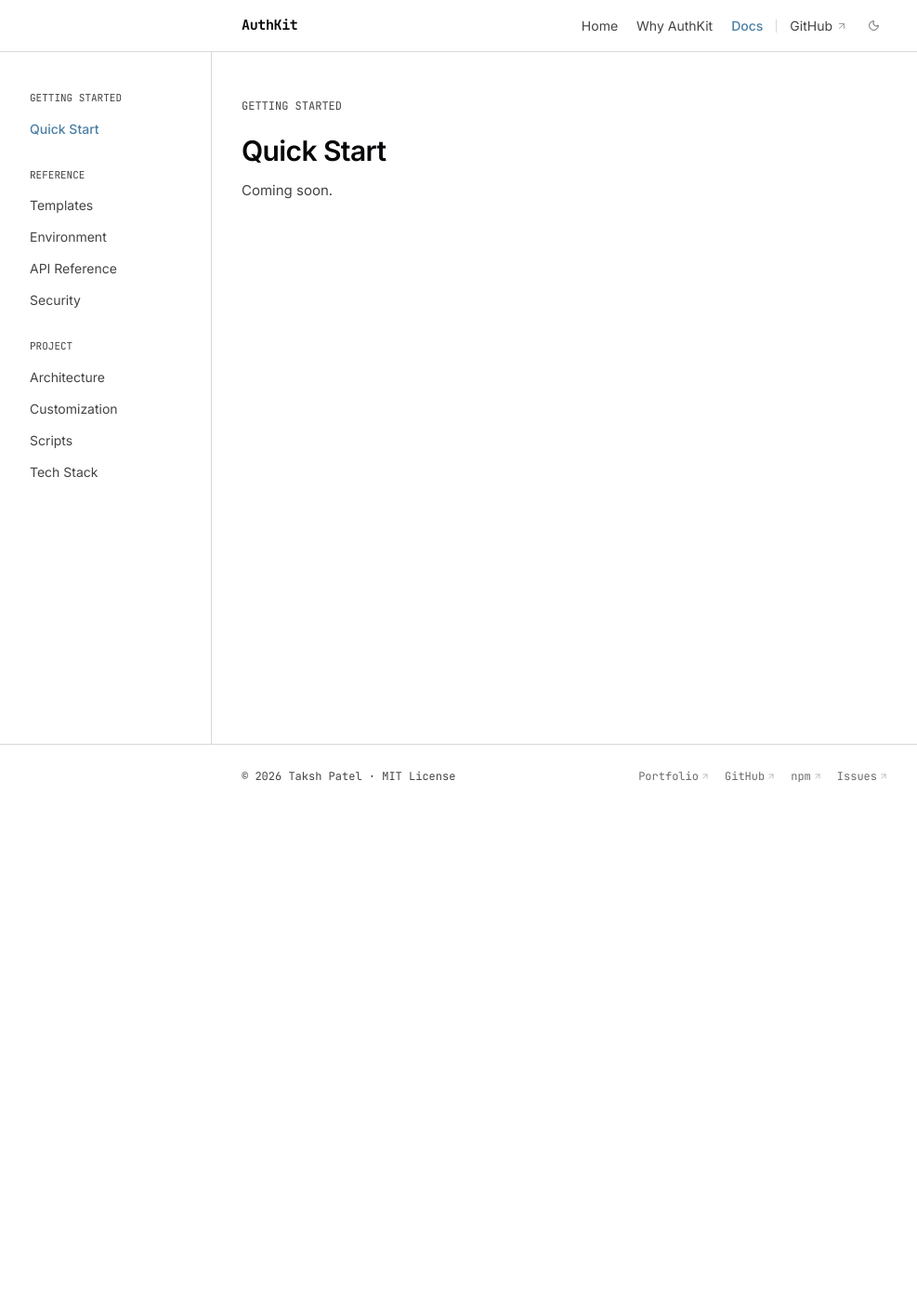
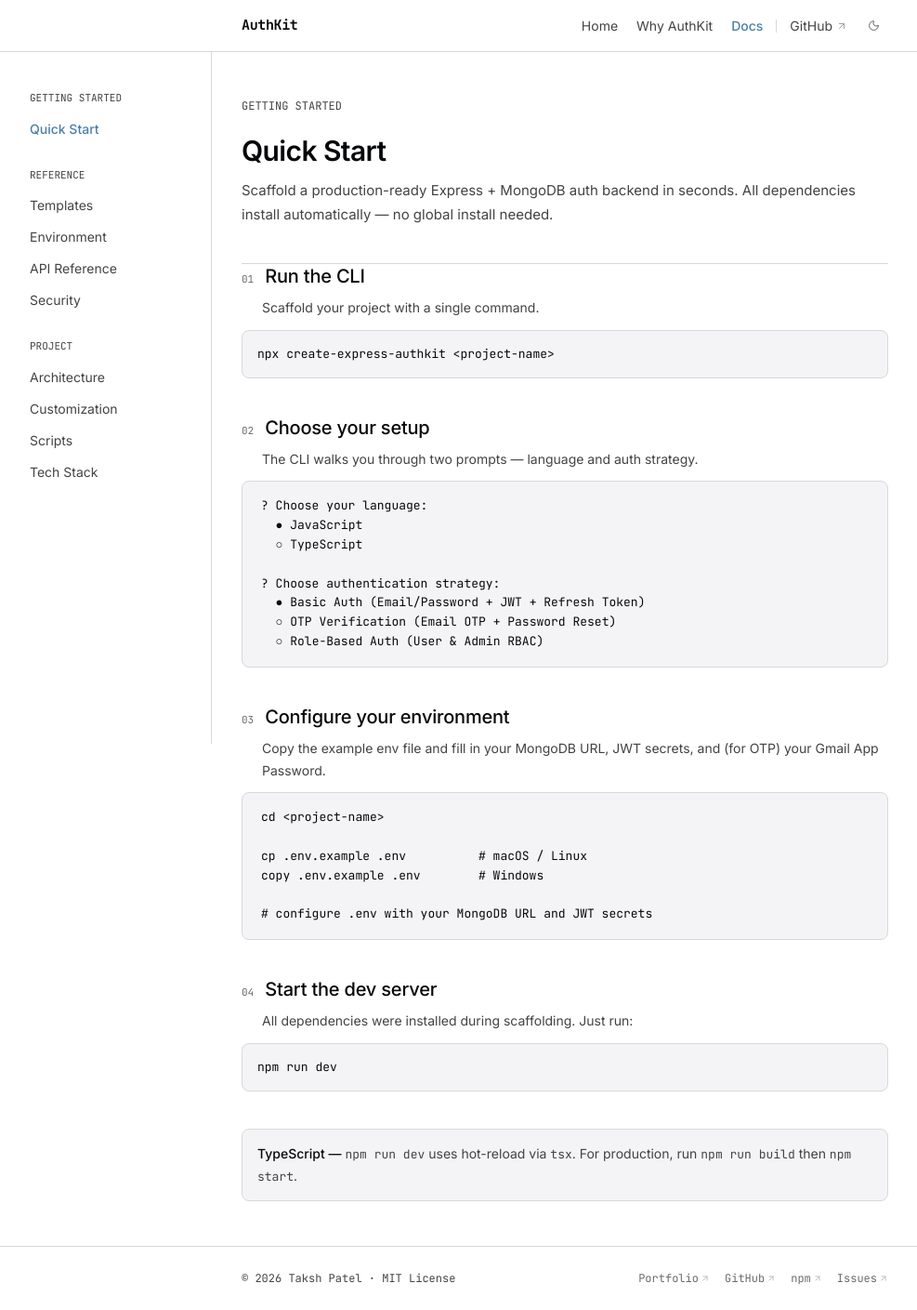
Before and after one commit to TakshPatel02/Authkit-docs, a Next.js app: page /docs in a window 1280 px wide. Shown: the whole page at 93% size, without its empty margins (32-1019 px from the left). Before the commit the page ends 869 px from the top, so only its background shows below. Built offline with nearby package versions, Linux system fonts and the light colour scheme; no server answers.

Commit message:
feat: build Quick Start docs page and fix inline code box styling

```diff
--- a/app/docs/layout.tsx
+++ b/app/docs/layout.tsx
@@ -27,13 +27,10 @@
 
       {/*
         Content — uses the exact same .container as the navbar.
-        Fixed height, independently scrollable.
-        Sidebar doesn't affect this at all since it's fixed/out of flow.
+        Normal page flow — browser handles scrolling (one scrollbar only).
+        Sidebar stays fixed via position:fixed above.
       */}
-      <div
-        className="container overflow-y-auto"
-        style={{ height: "calc(100vh - var(--docs-header-height))" }}
-      >
+      <div className="container">
         <div className="py-12">
           {children}
         </div>
--- a/app/docs/page.tsx
+++ b/app/docs/page.tsx
@@ -1,22 +1,113 @@
 import type { Metadata } from "next";
+import CopyButton from "@/components/copy-button";
 
 export const metadata: Metadata = {
   title: "Quick Start - AuthKit Docs",
-  description: "Get up and running with AuthKit in seconds.",
+  description:
+    "Get up and running with AuthKit in seconds. Scaffold a production-ready Express + MongoDB auth backend with one command.",
 };
 
 export default function DocsPage() {
   return (
     <div>
+
+      {/* ── Header ── */}
       <p className="font-mono text-xs text-text-muted tracking-widest uppercase mb-5">
         getting started
       </p>
       <h1 className="text-[1.5rem] font-semibold tracking-tight leading-tight text-text-primary mb-3">
         Quick Start
       </h1>
-      <p className="text-[0.9375rem] text-text-secondary leading-[1.75]">
-        Coming soon.
+      <p className="text-[0.9375rem] text-text-secondary leading-[1.75] mb-10">
+        Scaffold a production-ready Express + MongoDB auth backend in seconds.
+        All dependencies install automatically — no global install needed.
       </p>
+
+      <hr className="divider mb-10" />
+
+      {/* ── Step 01 — Install ── */}
+      <div className="mb-10">
+        <div className="flex items-baseline gap-3 mb-2">
+          <span className="font-mono text-[0.6875rem] text-text-muted shrink-0">01</span>
+          <h2 className="text-[0.9375rem] font-medium text-text-primary">Run the CLI</h2>
+        </div>
+        <p className="text-sm text-text-secondary leading-relaxed mb-3 pl-5.5">
+          Scaffold your project with a single command.
+        </p>
+        <div className="group flex items-center justify-between gap-4 bg-code-bg border border-code-border rounded-lg px-4 py-3">
+          <span className="font-mono text-[0.8125rem] text-text-primary">
+            npx create-express-authkit &lt;project-name&gt;
+          </span>
+          <div className="opacity-0 group-hover:opacity-100 transition-opacity duration-150 shrink-0">
+            <CopyButton text="npx create-express-authkit <project-name>" />
+          </div>
+        </div>
+      </div>
+
+      {/* ── Step 02 — Choose setup ── */}
+      <div className="mb-10">
+        <div className="flex items-baseline gap-3 mb-2">
+          <span className="font-mono text-[0.6875rem] text-text-muted shrink-0">02</span>
+          <h2 className="text-[0.9375rem] font-medium text-text-primary">Choose your setup</h2>
+        </div>
+        <p className="text-sm text-text-secondary leading-relaxed mb-3 pl-5.5">
+          The CLI walks you through two prompts — language and auth strategy.
+        </p>
+        <pre>{`? Choose your language:
+  ● JavaScript
+  ○ TypeScript
+
+? Choose authentication strategy:
+  ● Basic Auth (Email/Password + JWT + Refresh Token)
+  ○ OTP Verification (Email OTP + Password Reset)
+  ○ Role-Based Auth (User & Admin RBAC)`}</pre>
+      </div>
+
+      {/* ── Step 03 — Configure env ── */}
+      <div className="mb-10">
+        <div className="flex items-baseline gap-3 mb-2">
+          <span className="font-mono text-[0.6875rem] text-text-muted shrink-0">03</span>
+          <h2 className="text-[0.9375rem] font-medium text-text-primary">Configure your environment</h2>
+        </div>
+        <p className="text-sm text-text-secondary leading-relaxed mb-3 pl-5.5">
+          Copy the example env file and fill in your MongoDB URL, JWT secrets, and (for OTP) your Gmail App Password.
+        </p>
+        <pre>{`cd <project-name>
+
+cp .env.example .env          # macOS / Linux
+copy .env.example .env        # Windows
+
+# configure .env with your MongoDB URL and JWT secrets`}</pre>
+      </div>
+
+      {/* ── Step 04 — Run dev server ── */}
+      <div className="mb-10">
+        <div className="flex items-baseline gap-3 mb-2">
+          <span className="font-mono text-[0.6875rem] text-text-muted shrink-0">04</span>
+          <h2 className="text-[0.9375rem] font-medium text-text-primary">Start the dev server</h2>
+        </div>
+        <p className="text-sm text-text-secondary leading-relaxed mb-3 pl-5.5">
+          All dependencies were installed during scaffolding. Just run:
+        </p>
+        <div className="group flex items-center justify-between gap-4 bg-code-bg border border-code-border rounded-lg px-4 py-3">
+          <span className="font-mono text-[0.8125rem] text-text-primary">
+            npm run dev
+          </span>
+          <div className="opacity-0 group-hover:opacity-100 transition-opacity duration-150 shrink-0">
+            <CopyButton text="npm run dev" />
+          </div>
+        </div>
+      </div>
+
+      {/* ── TypeScript note ── */}
+      <div className="rounded-lg border border-code-border bg-code-bg px-4 py-3.5">
+        <p className="text-sm text-text-secondary leading-relaxed">
+          <span className="font-medium text-text-primary">TypeScript —</span>{" "}
+          <span className="font-mono text-[0.8125rem]">npm run dev</span> uses hot-reload via <span className="font-mono text-[0.8125rem]">tsx</span>. For production,
+          run <span className="font-mono text-[0.8125rem]">npm run build</span> then <span className="font-mono text-[0.8125rem]">npm start</span>.
+        </p>
+      </div>
+
     </div>
   );
 }
```
